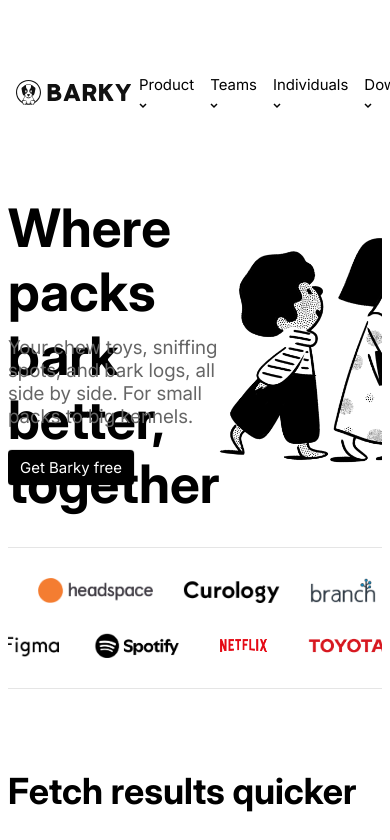
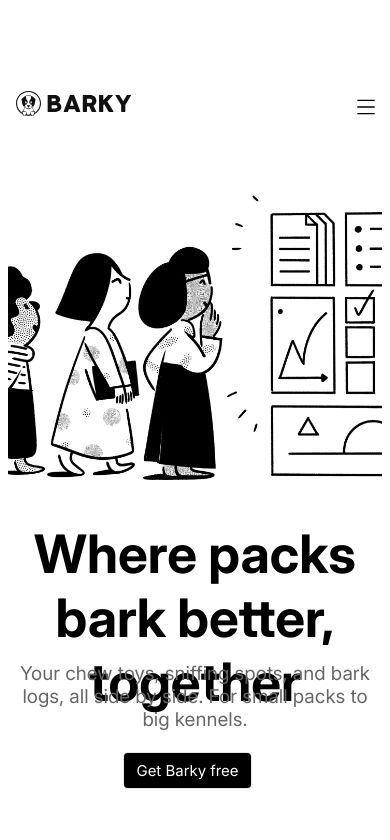
Before and after one commit to MajaDahlberg/Projekt-1, a plain HTML site: page index.html in a window 390 px wide. Shown: the top 840 px of the page. Drawn offline with Linux system fonts and the light colour scheme.

Commit message:
Fixat lite till i headern och lagt rätt allt i "box_1"

```diff
--- a/index.css
+++ b/index.css
@@ -544,4 +544,33 @@
 
         right: 0;
         left: 0;
+
+    }
+
+    #nav_left, #nav_right {
+       display: none;
+    }
+
+    #hamburger {
+        display: block;
+        margin-right: 15px;
+        height: 20px;
+    }
+
+    #hamburger:hover {
+        background-color: #dbdbdb;
+        border-radius: 5px;
+    }
+
+    #box_1 {
+        display: flex;
+        flex-direction: column;
+        flex-direction: column-reverse;
+        text-align: center;
+    }
+
+    #teams_hero {
+        max-height: 300px;
+    }
+
 }
```
